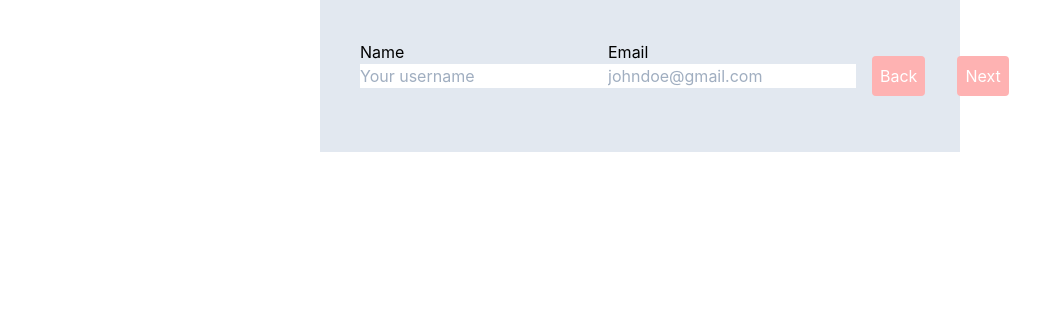
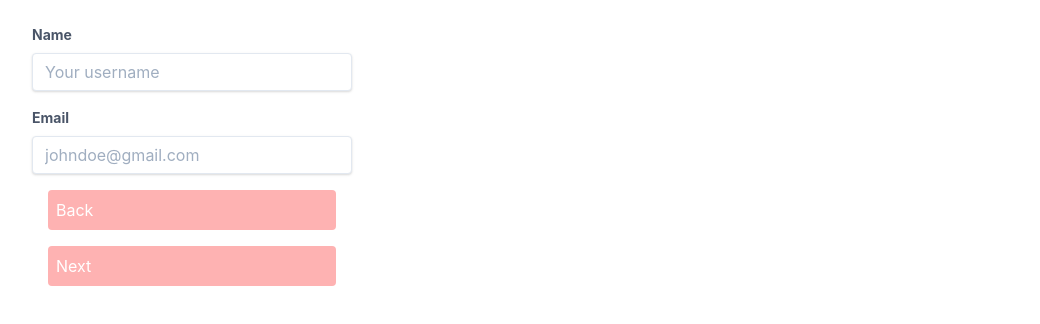
Before and after one commit to boyepanthera/multistep-form, a React (Create React App) app: page / in a window 1280 px wide. Shown: the top 324 px of the page, without its empty margins (0-1040 px from the left). Built offline with nearby package versions, Linux system fonts and the light colour scheme.

Commit message:
style slim version

```diff
--- a/src/App.js
+++ b/src/App.js
@@ -1,44 +1,18 @@
 import React, {useState} from 'react';
 import {Field, Form, Formik} from 'formik';
-import * as Yup from 'yup';
 import './output.css';
-import styled from 'styled-components';
-
-const Err = styled.div`
-    color:red
-    text-align : left
-    `
-const FormSchema = Yup.object().shape ({
-  name : Yup.string()
-  .min(2, 'Name cannot be lower than two characters')
-  .max(30, 'Name is not allowed to be longer than 30 characters')
-  .required('Name is a required field'),
-  email : Yup.string()
-  .email('This is not a valid mail format')
-  .required('Email is a required field'),
-  address: Yup.string()
-  .min(10, 'Address has to be at least 10 characters'),
-  card : Yup.string()
-  .min(16, 'Card has to be 16 characters')
-  .max(16, 'Card number cannot be longer than 16 characters'),
-  amount: Yup.string()
-  .required('Amount is a required field')
-})
 
 const FormOne = props=> {
-  const {touched, errors} =props
   if(props.currentForm === 1) {
     return (
       <>
-      <div>
-        <label htmlFor='name block'>Name</label>
-        <Field  name='name' placeholder='Your username'/>
-        <div>{ touched.name && errors.name ? (<Err>{errors.name}</Err>) : null}</div>
+      <div className='mb-4'>
+        <label htmlFor='name block' className='block text-gray-700 text-sm font-bold mb-2'>Name</label>
+        <Field  name='name' className='shadow appearance-none border rounded w-full py-2 px-3 text-gray-700 leading-tight focus:outline-none focus:shadow-outline' placeholder='Your username'/>
       </div>
       <div>
-        <label htmlFor='email'>Email</label>
-        <Field  name='email' placeholder='johndoe@gmail.com'/>
-        <div>{ touched.email  && errors.email ? (<Err>{errors.email}</Err>)  : null}</div>
+        <label htmlFor='email' className='block text-gray-700 text-sm font-bold mb-2'>Email</label>
+        <Field  name='email' className='shadow appearance-none border rounded w-full py-2 px-3 text-gray-700 leading-tight focus:outline-none focus:shadow-outline'  placeholder='johndoe@gmail.com'/>
       </div>
       </>
     )
@@ -48,19 +22,16 @@
 }
 
 const FormTwo = props=> {
-  const {touched, errors} = props;
   if(props.currentForm===2) {
     return (
       <>
       <div>
         <label htmlFor='address'>Address</label>
-        <Field  name='address' placeholder='Your address goes here'/>
-        {touched.address && errors.address  ? (<Err>{errors.address}</Err> ) : null}
+        <Field  name='address'  placeholder='Your address goes here'/>
       </div>
       <div>
         <label htmlFor='card'>Card</label>
         <Field  name='card' placeholder='Card details'/>
-        <div>{ touched.card && errors.card ? (<Err>{errors.card}</Err>) : null}</div>
       </div>
       </>
     )
@@ -71,12 +42,10 @@
 
 const FormThree = props=> {
   if (props.currentForm === 3) {
-    const {touched, errors}= props
     return (
       <>
       <label htmlFor='amount'>Amount</label>
-      <Field  name='amount' placeholder='Amount you want to pay'/>
-      {touched.amount && errors.amount ? (<Err>{errors.amount}</Err>) : null}
+      <Field  name='amount'  placeholder='Amount you want to pay'/>
       <button type='submit' className='block p-2 rounded m-2 rounded bg-red-400'>Submit</button>
       </>
     )
@@ -117,19 +86,18 @@
        name: '', email: '', address: '', card : '' , amount: ''
      }}
      onSubmit ={ values => console.log(values)}
-     validationSchema = {FormSchema}
      >
         {
-          (touched, errors) => (
-            <>
-            <Form className='w-1/2 mx-auto flex p-10 bg-gray-300'>
-              <FormOne currentForm={currentForm} touched={touched} errors={errors} />
-              <FormTwo   currentForm={currentForm} touched={touched}  errors={errors} />
-              <FormThree currentForm={currentForm}  touched={touched}  errors={errors} />
+          (touched, errors, values) => (
+            <div className='w-full max-w-sm'>
+            <Form className='bg-white shadown-md rounded px-8 pt-6 pb-8 mb-4'>
+              <FormOne currentForm={currentForm} />
+              <FormTwo   currentForm={currentForm}  />
+              <FormThree currentForm={currentForm}   />
               <BackButton/>
               <NextButton/>
             </Form>
-            </>
+            </div>
           )
         }
 
```
